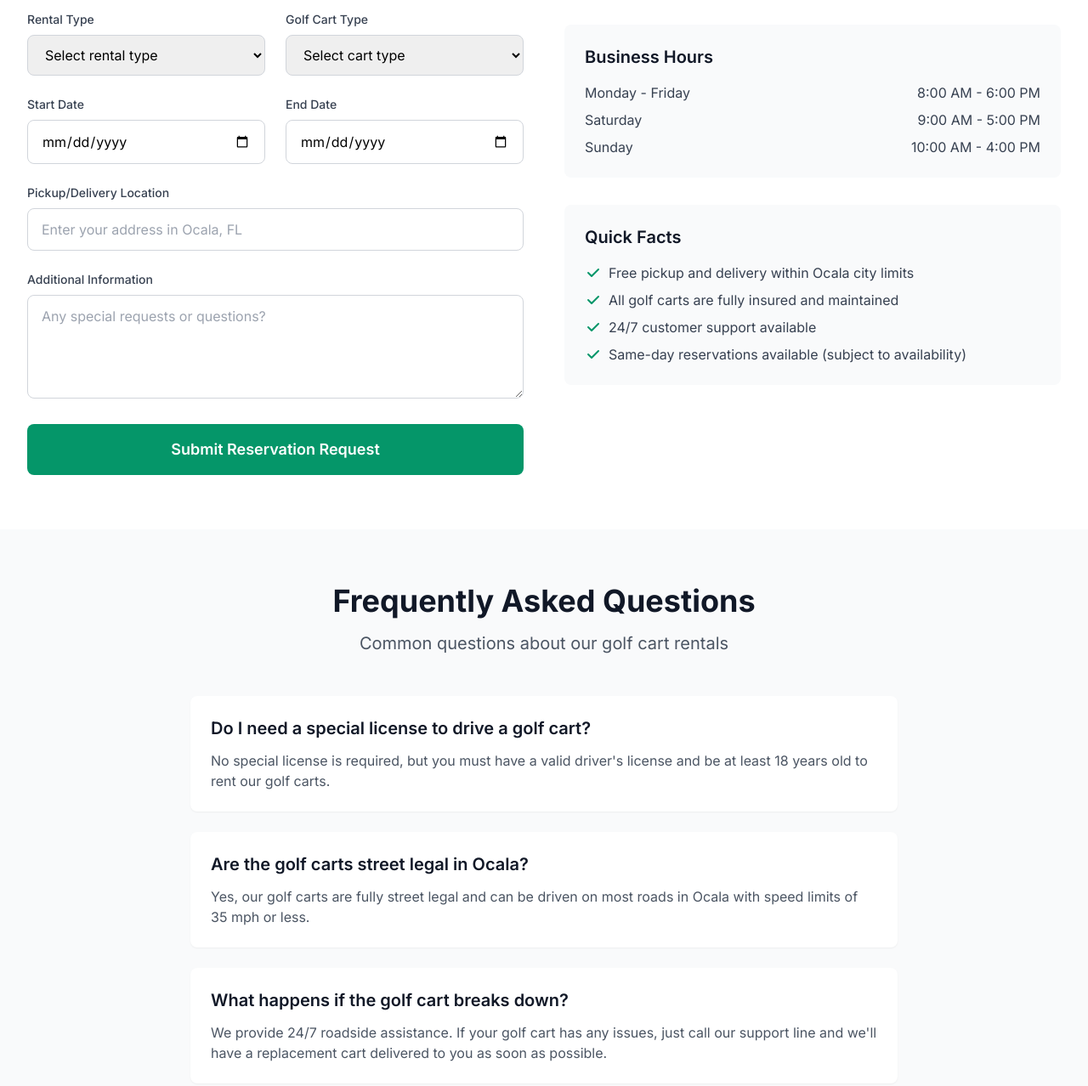
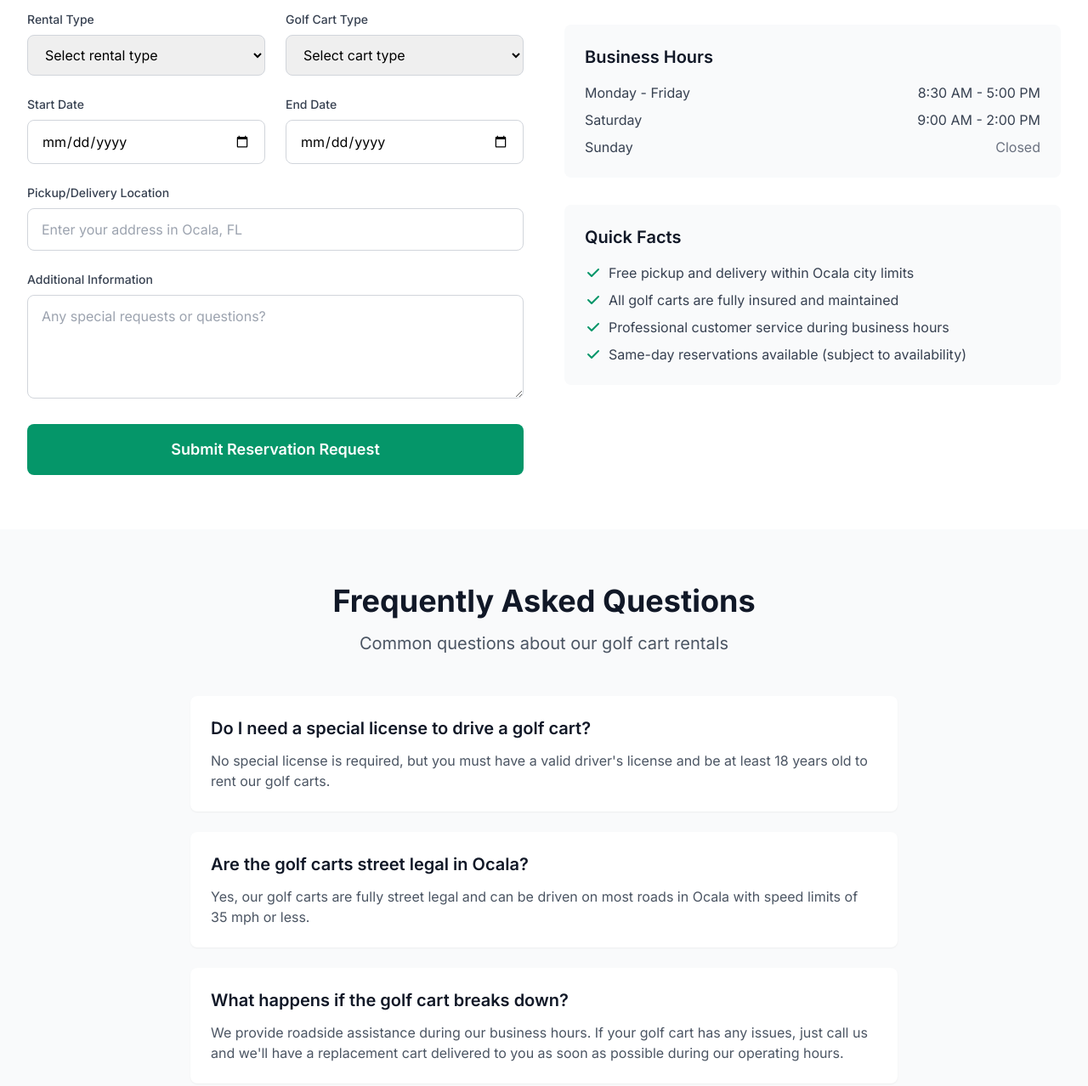
Before and after one commit to growthbco/ocalagolfcarts, an Astro site: page /contact in a window 1280 px wide. Shown: the part 643-1921 px from the top of the page at 85% size. Built offline with nearby package versions, Linux system fonts and the light colour scheme; Astro itself is replaced by a stand-in of ours; a script that the page names is missing.

Commit message:
Update business hours - Mon-Fri: 8:30 AM - 5:00 PM, Sat: 9:00 AM - 2:00 PM, Sun: Closed - Updated contact page and footer - Removed 24/7 claims to match actual hours - Updated FAQ and support information

```diff
--- a/src/layouts/Layout.astro
+++ b/src/layouts/Layout.astro
@@ -105,7 +105,13 @@ const { title, description = "Premium golf cart rentals in Ocala, Florida. Explo
             <div class="space-y-4 text-emerald-100">
               <p class="flex items-center"><i class="fa-solid fa-phone mr-3 text-emerald-300"></i>(352) 780-1526</p>
               <p class="flex items-center"><i class="fa-solid fa-envelope mr-3 text-emerald-300"></i>golfcartrentalocala@gmail.com</p>
-              <p class="flex items-center"><i class="fa-solid fa-clock mr-3 text-emerald-300"></i>24/7 Support</p>
+              <p class="flex items-start"><i class="fa-solid fa-clock mr-3 text-emerald-300 mt-1"></i>
+                <span>
+                  Mon-Fri: 8:30 AM - 5:00 PM<br>
+                  Sat: 9:00 AM - 2:00 PM<br>
+                  Sun: Closed
+                </span>
+              </p>
             </div>
           </div>
         </div>
--- a/src/pages/contact.astro
+++ b/src/pages/contact.astro
@@ -128,15 +128,15 @@ import Layout from '../layouts/Layout.astro';
               <div class="space-y-2 text-gray-700">
                 <div class="flex justify-between">
                   <span>Monday - Friday</span>
-                  <span>8:00 AM - 6:00 PM</span>
+                  <span>8:30 AM - 5:00 PM</span>
                 </div>
                 <div class="flex justify-between">
                   <span>Saturday</span>
-                  <span>9:00 AM - 5:00 PM</span>
+                  <span>9:00 AM - 2:00 PM</span>
                 </div>
                 <div class="flex justify-between">
                   <span>Sunday</span>
-                  <span>10:00 AM - 4:00 PM</span>
+                  <span class="text-gray-500">Closed</span>
                 </div>
               </div>
             </div>
@@ -160,7 +160,7 @@ import Layout from '../layouts/Layout.astro';
                   <svg class="w-5 h-5 text-emerald-600 mr-2 mt-0.5" fill="currentColor" viewBox="0 0 20 20">
                     <path fill-rule="evenodd" d="M16.707 5.293a1 1 0 010 1.414l-8 8a1 1 0 01-1.414 0l-4-4a1 1 0 011.414-1.414L8 12.586l7.293-7.293a1 1 0 011.414 0z" clip-rule="evenodd"></path>
                   </svg>
-                  24/7 customer support available
+                  Professional customer service during business hours
                 </li>
                 <li class="flex items-start">
                   <svg class="w-5 h-5 text-emerald-600 mr-2 mt-0.5" fill="currentColor" viewBox="0 0 20 20">
@@ -201,7 +201,7 @@ import Layout from '../layouts/Layout.astro';
 
         <div class="bg-white rounded-lg shadow-sm p-6">
           <h3 class="text-xl font-semibold text-gray-900 mb-3">What happens if the golf cart breaks down?</h3>
-          <p class="text-gray-600">We provide 24/7 roadside assistance. If your golf cart has any issues, just call our support line and we'll have a replacement cart delivered to you as soon as possible.</p>
+          <p class="text-gray-600">We provide roadside assistance during our business hours. If your golf cart has any issues, just call us and we'll have a replacement cart delivered to you as soon as possible during our operating hours.</p>
         </div>
 
         <div class="bg-white rounded-lg shadow-sm p-6">
```
Also changed, not shown: public/golf cart images/219809536098758887.jpg (added), public/golf cart images/2653653379919038682.jpg (added), public/golf cart images/3844609223195681126.jpg (added), public/golf cart images/3948793105572885238.jpg (added), public/golf cart images/5963549571380140434.jpg (added), public/golf cart images/7648898660134624188.jpg (added), public/golf cart images/8289181254216694932.jpg (added), public/golf cart images/8902027271043181460.jpg (added).
